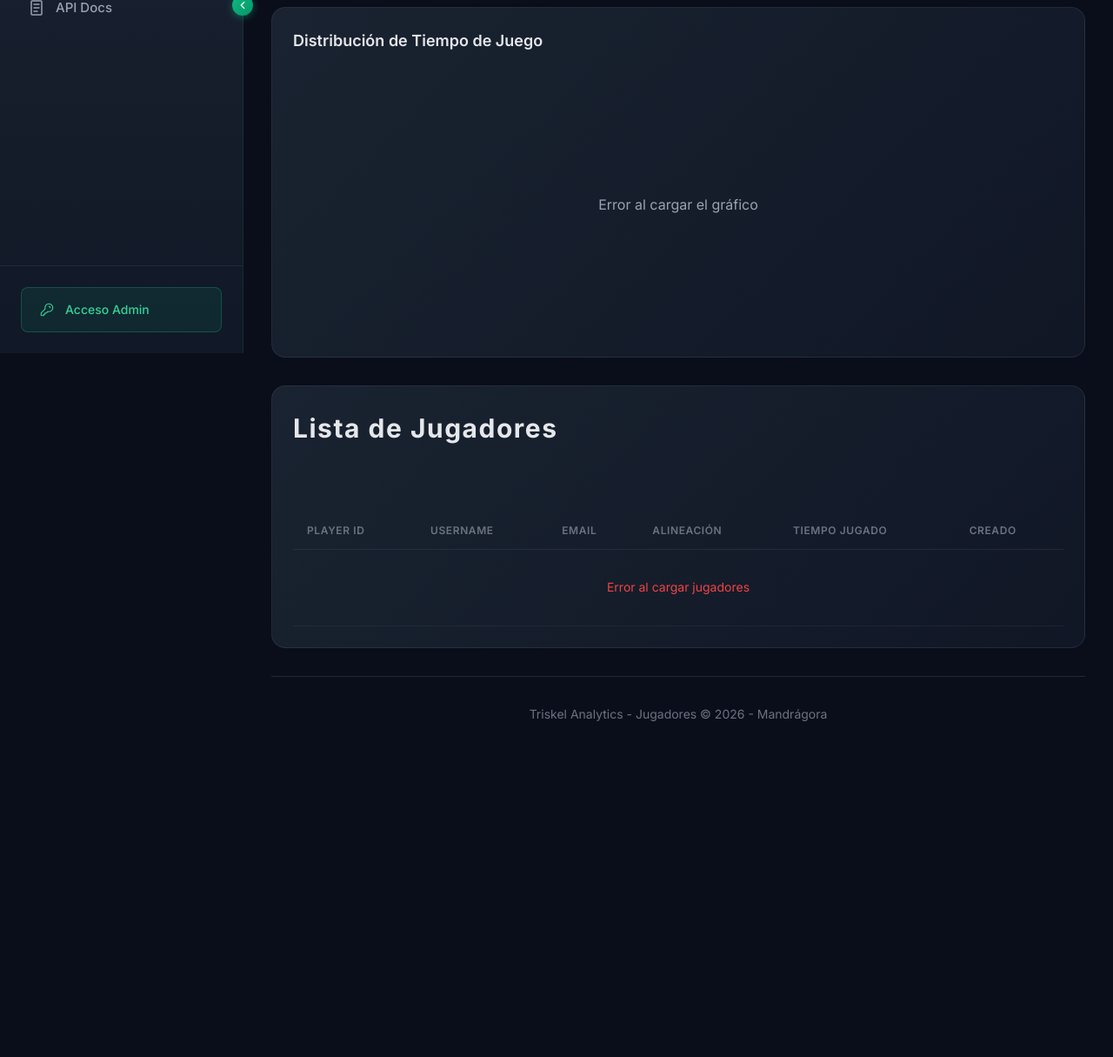
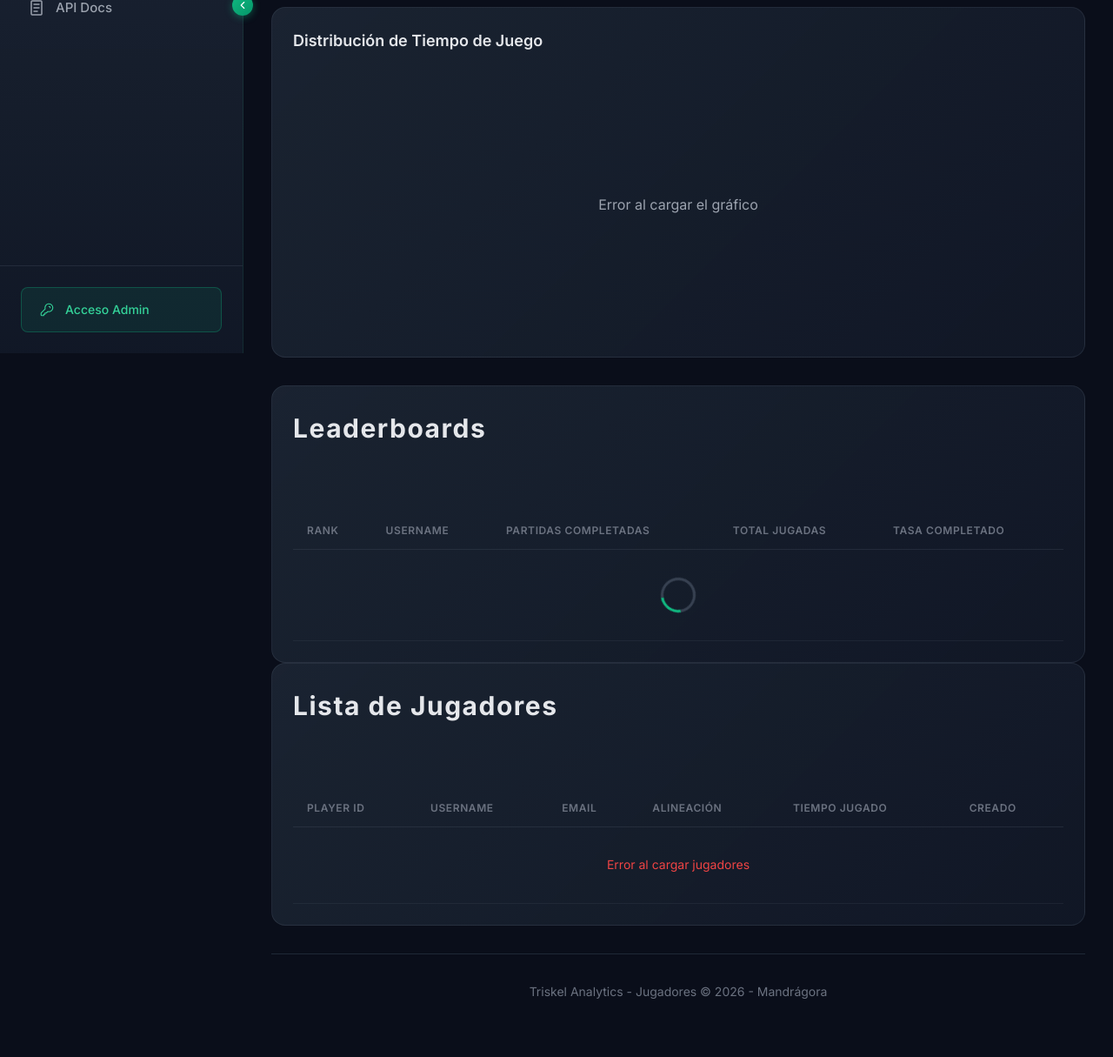
Before and after one commit to WaraYasy/TriskelApi, a Flask app: page /dashboard/players in a window 1280 px wide. Shown: the part 394-1609 px from the top of the page at 87% size. Before the commit the page ends 1223 px from the top, so only its background shows below. Run offline with Flask 3, Linux system fonts and the light colour scheme; lists and menus that the app fills with data are empty; parts of the project's set-up code (start-up, migrations or seed data) failed here and were passed over; some libraries are stand-ins or nearby versions.

Commit message:
UI: Add tabla leaderboards en jugadores

```diff
--- a/app/domain/web/analytics/templates/analytics/players.html
+++ b/app/domain/web/analytics/templates/analytics/players.html
@@ -37,6 +80,33 @@
                 <span>Cargando gráfico...</span>
             </div>
         </div>
+    </div>
+</section>
+
+<!-- Leaderboards -->
+<section class="events-section">
+    <div class="section-header">
+        <h2 class="section-title">Leaderboards</h2>
+    </div>
+    <div class="events-table">
+        <table>
+            <thead>
+                <tr>
+                    <th>RANK</th>
+                    <th>USERNAME</th>
+                    <th>PARTIDAS COMPLETADAS</th>
+                    <th>TOTAL JUGADAS</th>
+                    <th>TASA COMPLETADO</th>
+                </tr>
+            </thead>
+            <tbody id="ranking-table-body">
+                <tr>
+                    <td colspan="5" style="text-align: center; padding: 2rem;">
+                        <div class="loader-spinner" style="margin: 0 auto;"></div>
+                    </td>
+                </tr>
+            </tbody>
+        </table>
     </div>
 </section>
 
@@ -96,6 +166,9 @@
             const players = await response.json();
             document.getElementById('stat-total').textContent = players.length;
 
+            // Cargar ranking
+            loadRanking(players);
+
             const tbody = document.getElementById('players-table-body');
             if (players.length === 0) {
                 tbody.innerHTML = '<tr><td colspan="6" style="text-align: center; color: #9ca3af; padding: 2rem;">No hay jugadores disponibles</td></tr>';
@@ -153,6 +226,59 @@
         }
     }
 
+    function loadRanking(players) {
+        const rankingBody = document.getElementById('ranking-table-body');
+
+        if (!players || players.length === 0) {
+            rankingBody.innerHTML = '<tr><td colspan="5" style="text-align: center; color: #9ca3af; padding: 2rem;">No hay datos disponibles</td></tr>';
+            return;
+        }
+
+        // Ordenar por games_completed (descendente) y tomar top 10
+        const topPlayers = players
+            .filter(p => p.games_completed > 0) // Solo jugadores que han completado al menos 1 partida
+            .sort((a, b) => b.games_completed - a.games_completed)
+            .slice(0, 10);
+
+        if (topPlayers.length === 0) {
+            rankingBody.innerHTML = '<tr><td colspan="5" style="text-align: center; color: #9ca3af; padding: 2rem;">Aún no hay jugadores con partidas completadas</td></tr>';
+            return;
+        }
+
+        rankingBody.innerHTML = topPlayers.map((player, index) => {
+            const rank = index + 1;
+            const completionRate = player.games_played > 0
+                ? ((player.games_completed / player.games_played) * 100).toFixed(1)
+                : '0.0';
+
+            // Determinar clase del badge según el rank
+            let rankClass = 'rank-other';
+            if (rank === 1) rankClass = 'rank-1';
+            else if (rank === 2) rankClass = 'rank-2';
+            else if (rank === 3) rankClass = 'rank-3';
+
+            return `
+                <tr>
+                    <td>
+                        <span class="rank-badge ${rankClass}">${rank}</span>
+                    </td>
+                    <td>
+                        <span class="player-name-highlight">${escapeHtml(player.username || 'Sin nombre')}</span>
+                    </td>
+                    <td>
+                        <span style="font-weight: 600; color: #10b981;">${player.games_completed}</span>
+                    </td>
+                    <td style="color: #9ca3af;">${player.games_played}</td>
+                    <td>
+                        <span style="background: ${completionRate >= 50 ? '#10b981' : '#f59e0b'}; color: white; padding: 4px 12px; border-radius: 12px; font-size: 0.875rem; font-weight: 500;">
+                            ${completionRate}%
+                        </span>
+                    </td>
+                </tr>
+            `;
+        }).join('');
+    }
+
     async function loadChart() {
         const container = document.getElementById('chart-playtime');
 
```
Also changed, not shown: other parts of app/domain/web/analytics/templates/analytics/players.html (+43 -0 lines), app/domain/games/adapters/firestore_repository.py (+15 -3 lines), app/domain/games/service.py (+15 -0 lines), app/domain/players/service.py (+20 -1 lines), app/domain/web/analytics/routes.py (+6 -6 lines).
